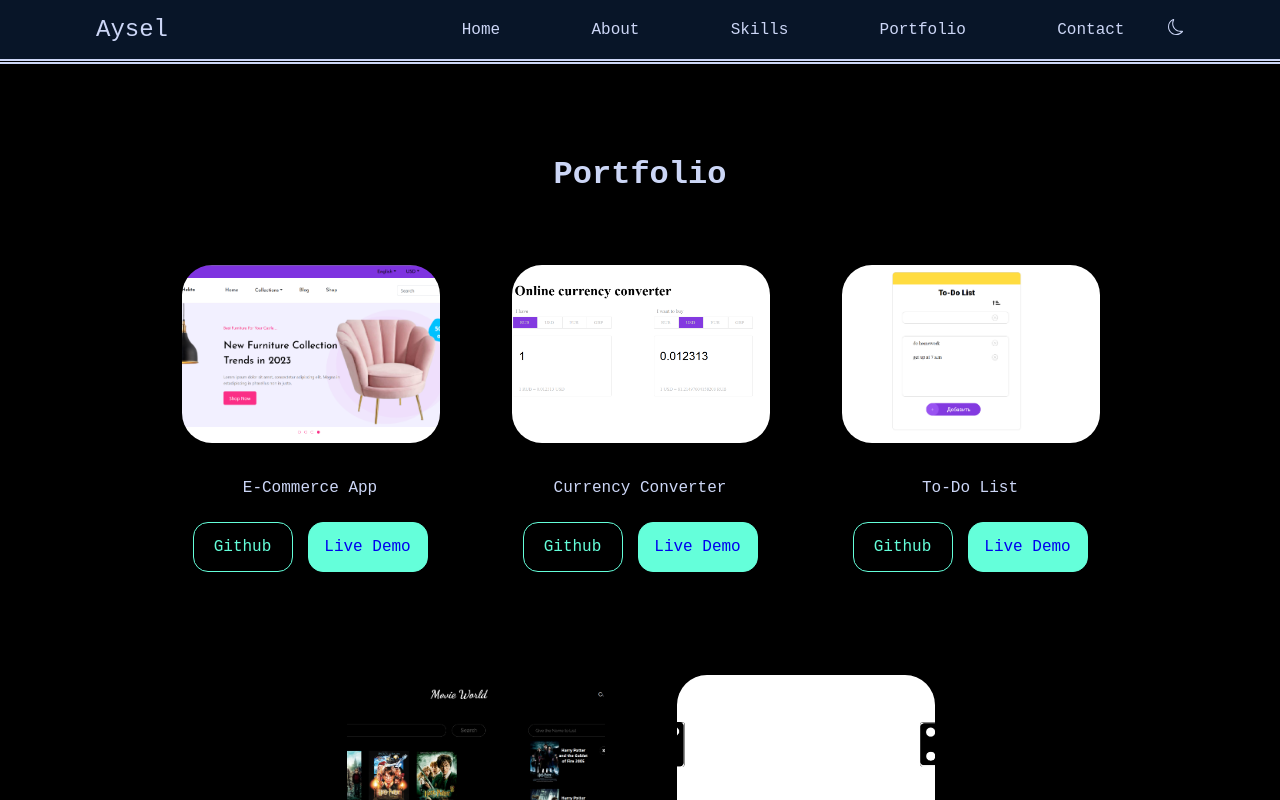
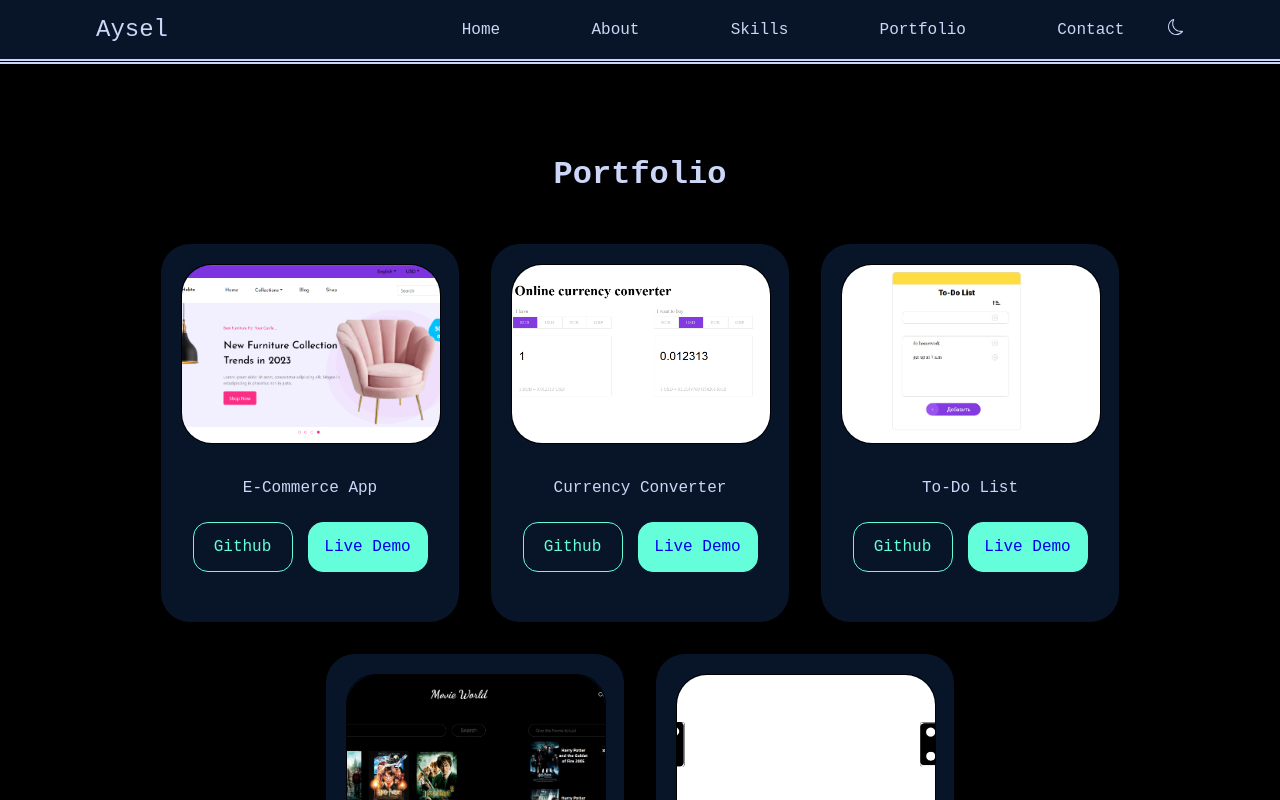
Before and after one commit to Seyidahmadova/My-Portfolio, a React (Create React App) app: page /portfolio in a window 1280 px wide. Built offline with nearby package versions, Linux system fonts and the light colour scheme; a web font is replaced by a local one.

Commit message:
refactoring

```diff
--- a/src/Portfolio/Portfolio.css
+++ b/src/Portfolio/Portfolio.css
@@ -26,7 +26,7 @@
 .portfolio-item {
   width: 300px;
   height: 380px;
-  background-color: var(--bg-primary);
+  background-color: var(--bg-navbar);
   border-radius: 30px;
   border: 1px solid black;
   object-fit: cover;
```
